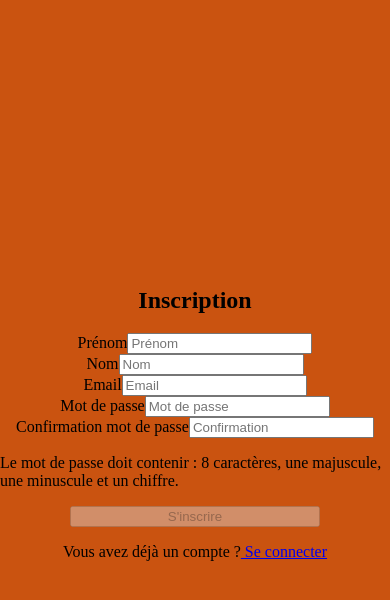
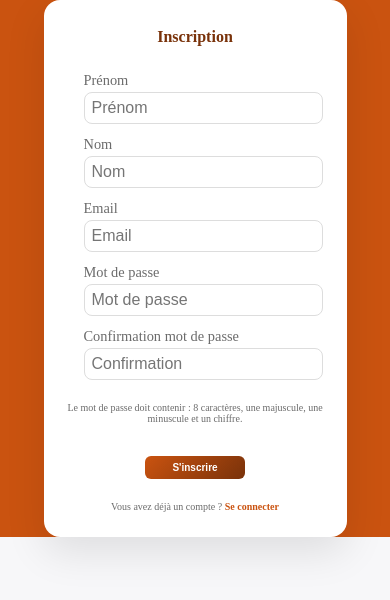
Before and after one commit to thomasescartin/Brain-AI, a React (Vite) app in the folder client/: page /inscription in a window 390 px wide. Shown: the top 600 px of the page. Built offline with nearby package versions, Linux system fonts and the light colour scheme.

Commit message:
Ajout du style dans la page d'inscription avec les média queries.

```diff
--- a/client/pages/inscription.jsx
+++ b/client/pages/inscription.jsx
@@ -70,8 +70,9 @@ export default function Inscription() {
 
   return (
     <form onSubmit={handleSubmit}>
+      <div className="formulaire">
+        {" "}
         <h2>Inscription</h2>
-
         <div>
           <label>Prénom</label>
 
@@ -92,7 +93,6 @@ export default function Inscription() {
             placeholder="Nom"
           />
         </div>
-
         <div>
           <label>Email</label>
 
@@ -104,7 +104,6 @@ export default function Inscription() {
             required
           />
         </div>
-
         <div>
           <label>Mot de passe</label>
 
@@ -116,7 +115,6 @@ export default function Inscription() {
             required
           />
         </div>
-
         <div>
           <label>Confirmation mot de passe</label>
 
@@ -128,23 +126,20 @@ export default function Inscription() {
             required
           />
         </div>
-
         {!securiteMDP(password) && (
           <p>
             Le mot de passe doit contenir : 8 caractères, une majuscule, une
             minuscule et un chiffre.
           </p>
         )}
-
         {error && <p>{error}</p>}
-
         <button type="submit" disabled={!securiteMDP(password)}>
           S'inscrire
         </button>
-
         <p>
           Vous avez déjà un compte ?<Link to="/login"> Se connecter</Link>
         </p>
+      </div>
     </form>
   );
 }
--- a/client/style/formulaire.css
+++ b/client/style/formulaire.css
@@ -1,7 +1,7 @@
 form {
   background-color: #ca5310;
   width: 100vw;
-  height: 100vh;
+  height: auto;
   display: flex;
   flex-direction: column;
   justify-content: center;
@@ -18,7 +18,7 @@ form .formulaire {
   flex-direction: column;
   gap: 20px;
 }
-form .formulaire h1 {
+form .formulaire h2 {
   font-family: "Alegreya", serif;
   text-align: center;
   color: #79320a;
@@ -111,3 +111,37 @@ form .formulaire button {
 form .formulaire button:hover {
   background-color: #5b2507;
 }
+
+/*MEDIA QUERIES TABLETTE ET MOBILE */
+@media screen and (max-width: 500px) {
+  form .formulaire {
+    width: 70%;
+    height: auto;
+    padding: 15px;
+    gap: 12px;
+    justify-content: center;
+    align-items: center;
+  }
+  form .formulaire h2 {
+    font-size: 16px;
+  }
+  form .formulaire div {
+    gap: 3px;
+  }
+
+  form .formulaire div input {
+    padding: 6px 7px;
+    width: 100%;
+    height: auto;
+  }
+
+  form .formulaire p {
+    font-size: 10px;
+  }
+
+  form .formulaire button {
+    padding: 6px;
+    font-size: 10px;
+    width: 100px;
+  }
+}
```
Lines whose indentation alone changed are shown as unchanged.
